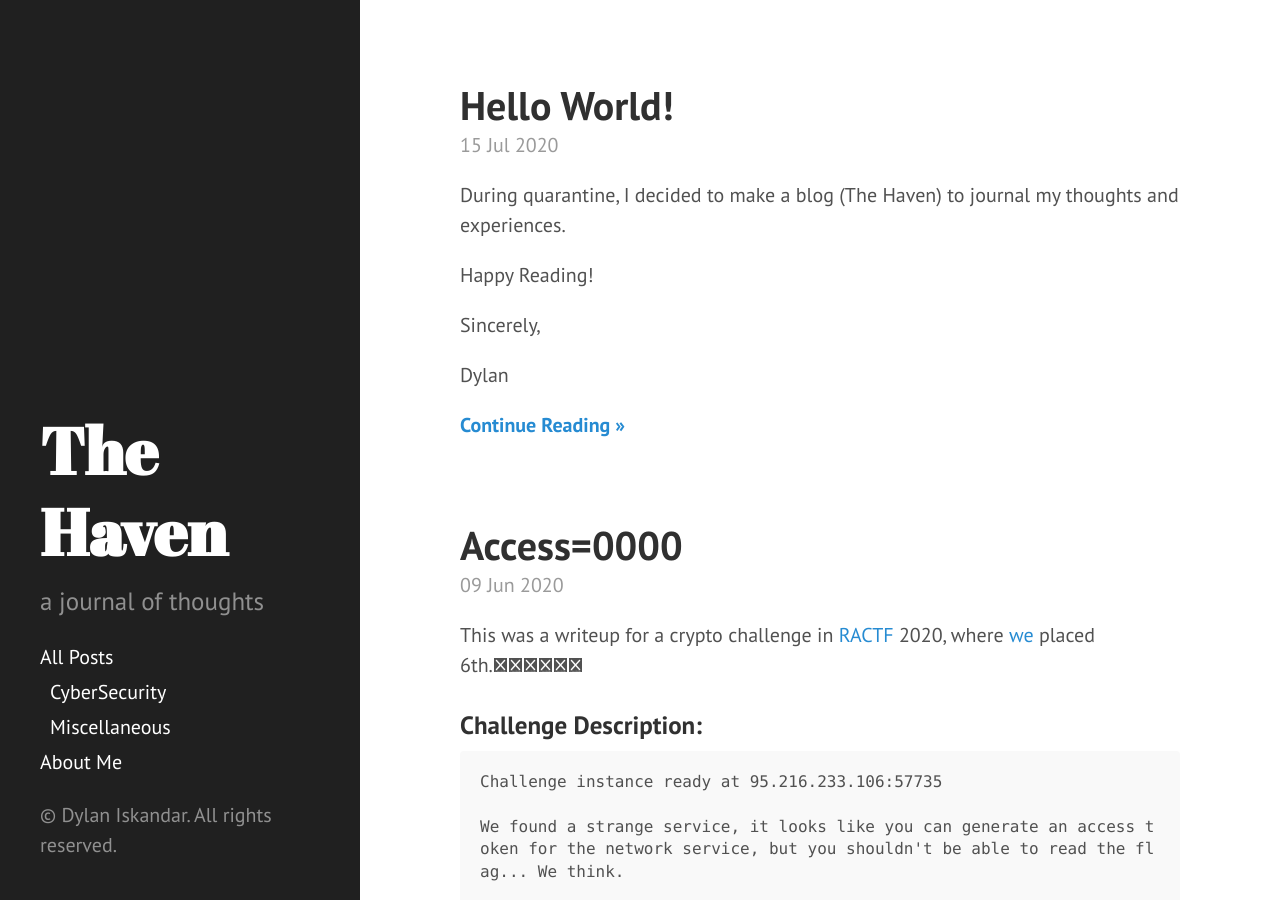
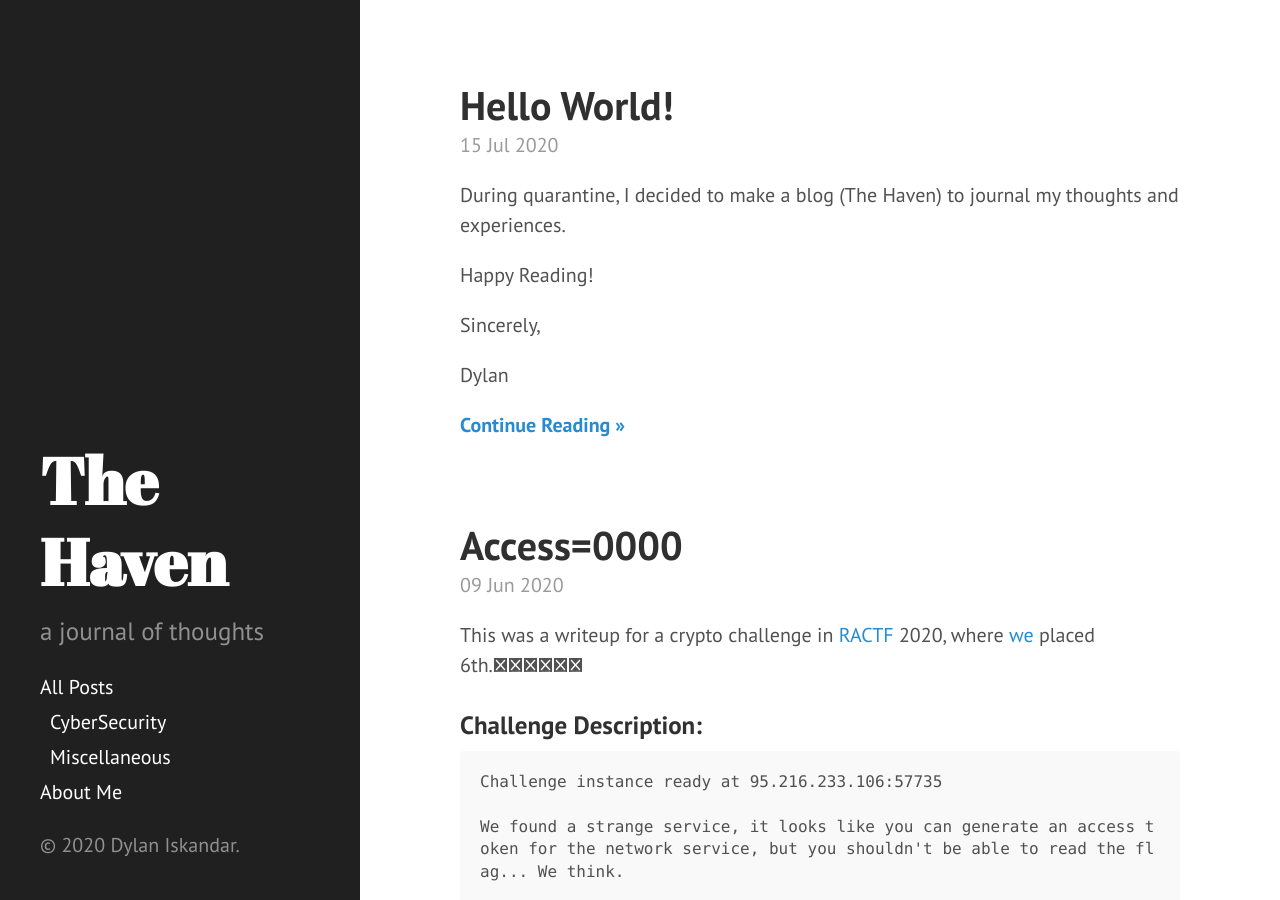
Before and after one commit to mayuridev/myblog, a Jekyll site: the page built from index.html, in a window 1280 px wide and 900 px high. Built offline with Jekyll 4.4.1, drawn with Linux system fonts in a browser that asks for light colours; the list of posts is cut into pages by our own code.

Commit message:
copyright

```diff
--- a/_includes/sidebar.html
+++ b/_includes/sidebar.html
@@ -16,6 +16,6 @@
       <a class="sidebar-nav-item" href="https://dylaniskandar.com">About Me</a>
     </nav>
 
-    <p>&copy; Dylan Iskandar. All rights reserved.</p>
+    <p>&copy; 2020 Dylan Iskandar.</p>
   </div>
 </div>
```
